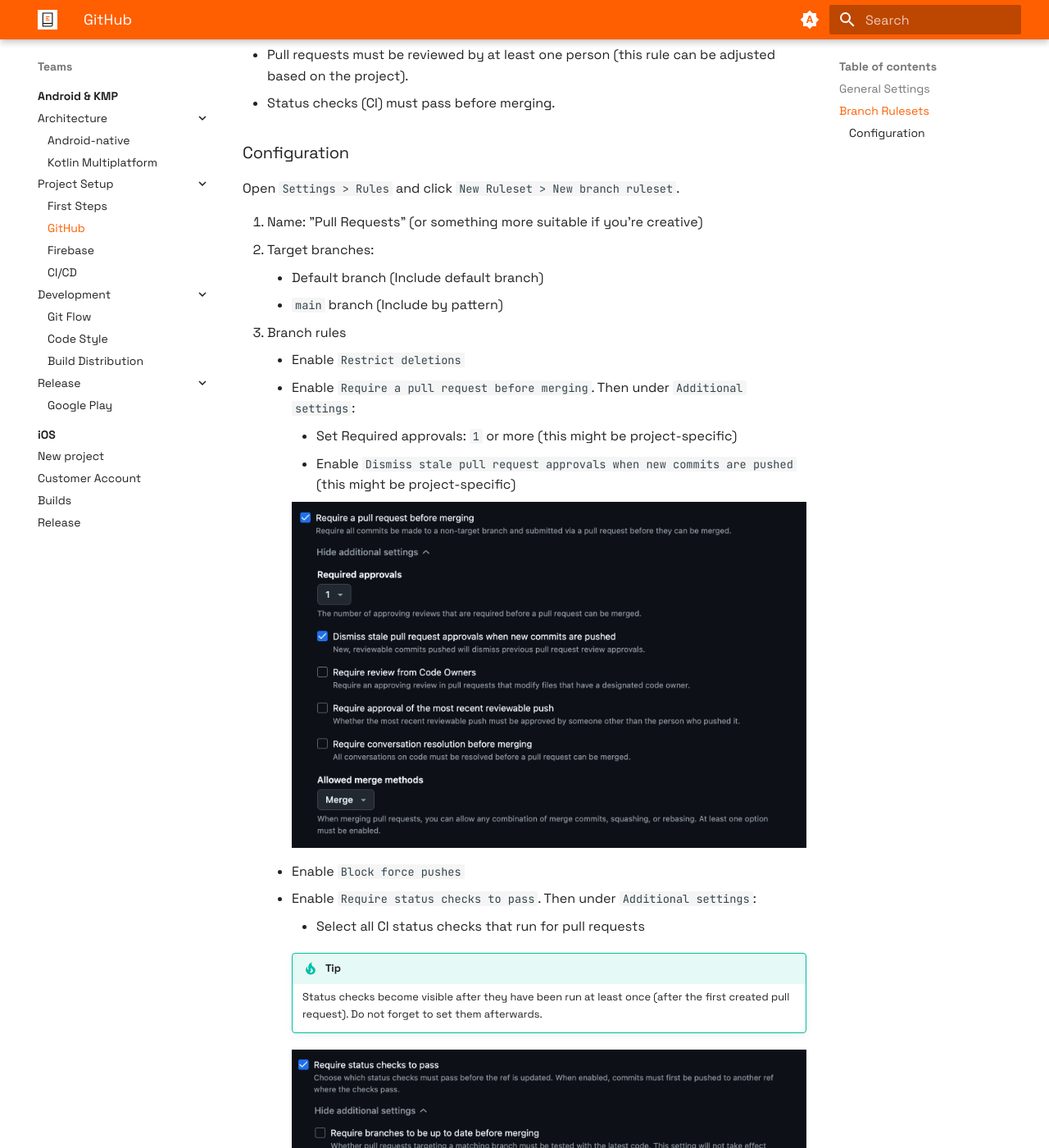
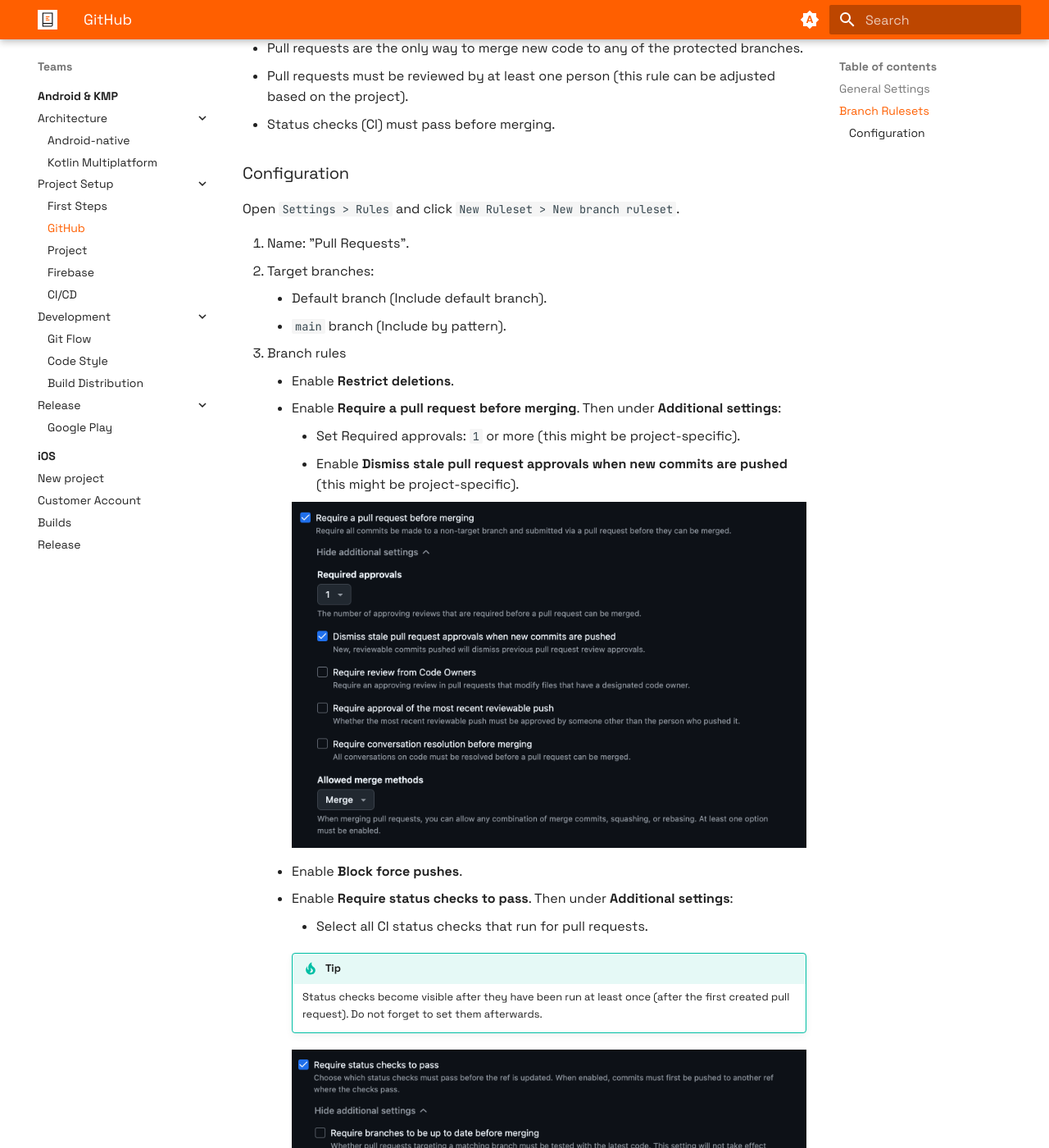
Before and after one commit to futuredapp/Engineering-Handbook, an MkDocs documentation site: the page built from docs/Teams/android/project_setup/10_github.md, in a window 1280 px wide and 1400 px high, scrolled down 2078 px. Shown: the whole window at 82% size. Built offline with MkDocs 1.6.1 and Material for MkDocs 9.7.7, drawn with Linux system fonts in a browser that asks for light colours; some of the changed text lies outside the part shown.

Commit message:
New section Project Setup. Updated Android only with more details.

```diff
--- a/docs/Teams/android/project_setup/10_github.md
+++ b/docs/Teams/android/project_setup/10_github.md
@@ -34,23 +34,25 @@
 
 Open `Settings > Rules` and click `New Ruleset > New branch ruleset`.
 
-1. Name: "Pull Requests" (or something more suitable if you're creative)
+1. Name: "Pull Requests".
 2. Target branches:
-    - Default branch (Include default branch)
-    - `main` branch (Include by pattern)
+    - Default branch (Include default branch).
+    - `main` branch (Include by pattern).
 3. Branch rules
-    - Enable `Restrict deletions`
-    - Enable `Require a pull request before merging`. Then under `Additional settings`:
-        - Set Required approvals: `1` or more (this might be project-specific)
-        - Enable `Dismiss stale pull request approvals when new commits are pushed` (this might be project-specific)
+    - Enable **Restrict deletions**.
+    - Enable **Require a pull request before merging**. Then under **Additional settings**:
+        - Set Required approvals: `1` or more (this might be project-specific).
+        - Enable **Dismiss stale pull request approvals when new commits are pushed** (this might be project-specific).
 
         ![](../Resources/github/android_github_protection_prs.png)
 
-    - Enable `Block force pushes`
-    - Enable `Require status checks to pass`. Then under `Additional settings`:
-        - Select all CI status checks that run for pull requests
+    - Enable **Block force pushes**.
+    - Enable **Require status checks to pass**. Then under **Additional settings**:
+        - Select all CI status checks that run for pull requests.
 
         !!! tip
             Status checks become visible after they have been run at least once (after the first created pull request). Do not forget to set them afterwards.
 
         ![](../Resources/github/android_github_protection_ci.png)
+
+4. Do not forget set **Enforcement status** to **Active**.
--- a/mkdocs.yml
+++ b/mkdocs.yml
@@ -58,8 +58,9 @@
           - Project Setup:
               - First Steps: Teams/android/project_setup/00_new_repo.md
               - GitHub: Teams/android/project_setup/10_github.md
-              - Firebase: Teams/android/project_setup/20_firebase.md
-              - CI/CD: Teams/android/project_setup/30_ci_cd.md
+              - Project: Teams/android/project_setup/20_project.md
+              - Firebase: Teams/android/project_setup/30_firebase.md
+              - CI/CD: Teams/android/project_setup/40_ci_cd.md
           - Development:
               - Git Flow: Teams/android/development/00_git_flow.md
               - Code Style: Teams/android/development/10_code_style.md
```
Also changed, not shown: other parts of docs/Teams/android/project_setup/10_github.md (+6 -6 lines), docs/Teams/android/index.md (+3 -2 lines), docs/Teams/android/project_setup/00_new_repo.md (+2 -17 lines), docs/Teams/android/project_setup/20_project.md (added, +27 -0 lines), docs/Teams/android/project_setup/30_firebase.md (renamed from docs/Teams/android/project_setup/20_firebase.md, +1 -1 lines), docs/Teams/android/project_setup/40_ci_cd.md (renamed from docs/Teams/android/project_setup/30_ci_cd.md).
